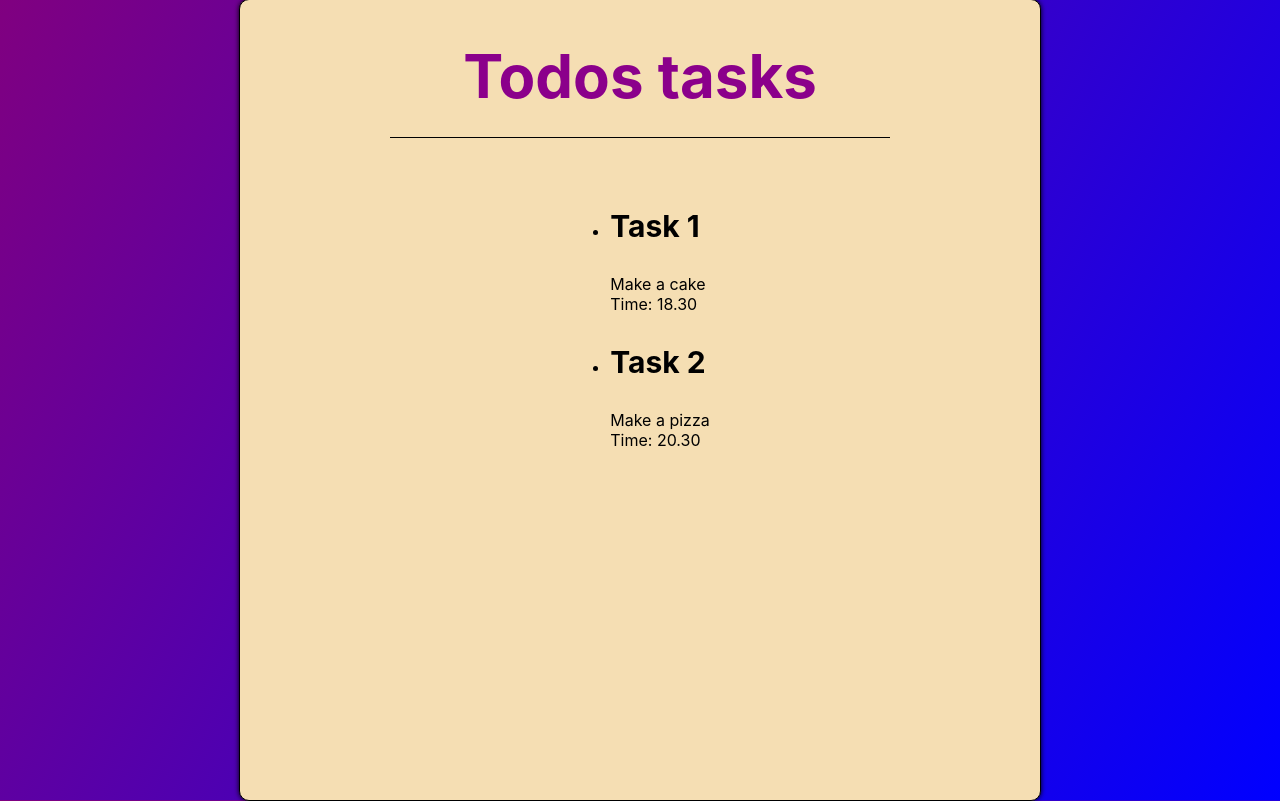
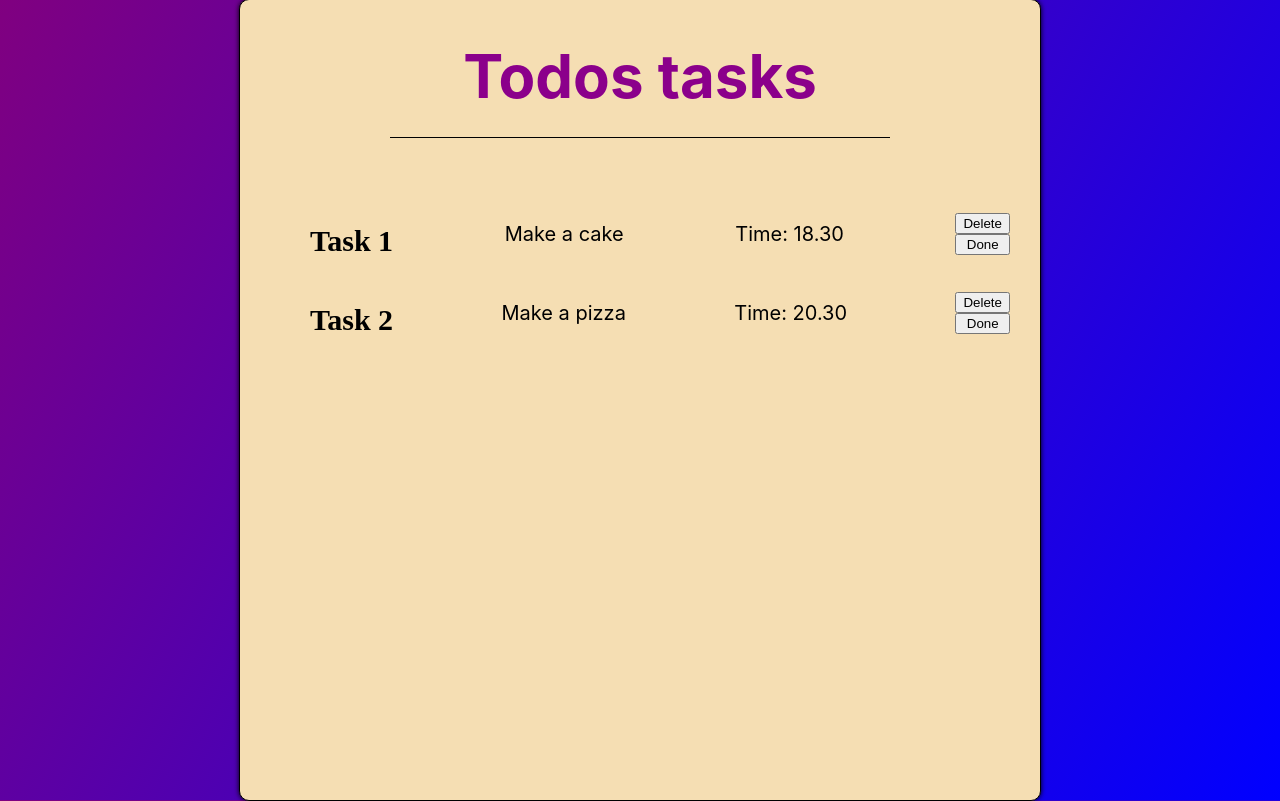
Before and after one commit to Konradk7/react-redux-toolkit, a React (Create React App) app: page / in a window 1280 px wide. Built offline with nearby package versions, Linux system fonts and the light colour scheme.

Commit message:
Add btns & sass

```diff
--- a/src/App.js
+++ b/src/App.js
@@ -10,13 +10,21 @@ function App() {
                     <ul>
                         <li>
                             <h3>Task 1</h3>
-                <div>Make a cake</div>
-                <div>Time: 18.30</div>
+                            <span>Make a cake</span>
+                            <span>Time: 18.30</span>
+                            <div className="buttons">
+                                <button className="buttons_delete-btn">Delete</button>
+                                <button className="buttons_done-btn">Done</button>
+                            </div>
                         </li>
                         <li>
                             <h3>Task 2</h3>
-                <div>Make a pizza</div>
-                <div>Time: 20.30</div>
+                            <span>Make a pizza</span>
+                            <span>Time: 20.30</span>
+                            <div className="buttons">
+                                <button className="buttons_delete-btn">Delete</button>
+                                <button className="buttons_done-btn">Done</button>
+                            </div>
                         </li>
                     </ul>
                 </div>
--- a/src/sass/App.scss
+++ b/src/sass/App.scss
@@ -8,6 +8,7 @@
 
 
 }
+
 body {
   display: flex;
   align-items: center;
@@ -20,6 +21,7 @@ body {
   display: flex;
   flex-direction: column;
   align-items: center;
+
   &--title {
     font-family: -apple-system;
     font-weight: bold;
@@ -30,10 +32,34 @@ body {
     padding-bottom: 25px;
     color: darkmagenta;
   }
+
   &--todos {
-
+    li {
+      display: flex;
+      align-items: center;
+      list-style: none;
+      justify-content: space-between;
+      width: 700px;
+    }
     h3 {
       font-size: 30px;
+      font-family: "Abyssinica SIL";
+      color: black;
+      margin-bottom: 15px;
+    }
+
+    span {
+      font-size: 20px;
+
+
+    }
+    button {
+
+    }
+    .buttons {
+      display: flex;
+      flex-direction: column;
+
     }
 
   }
```
Lines whose indentation alone changed are shown as unchanged.
